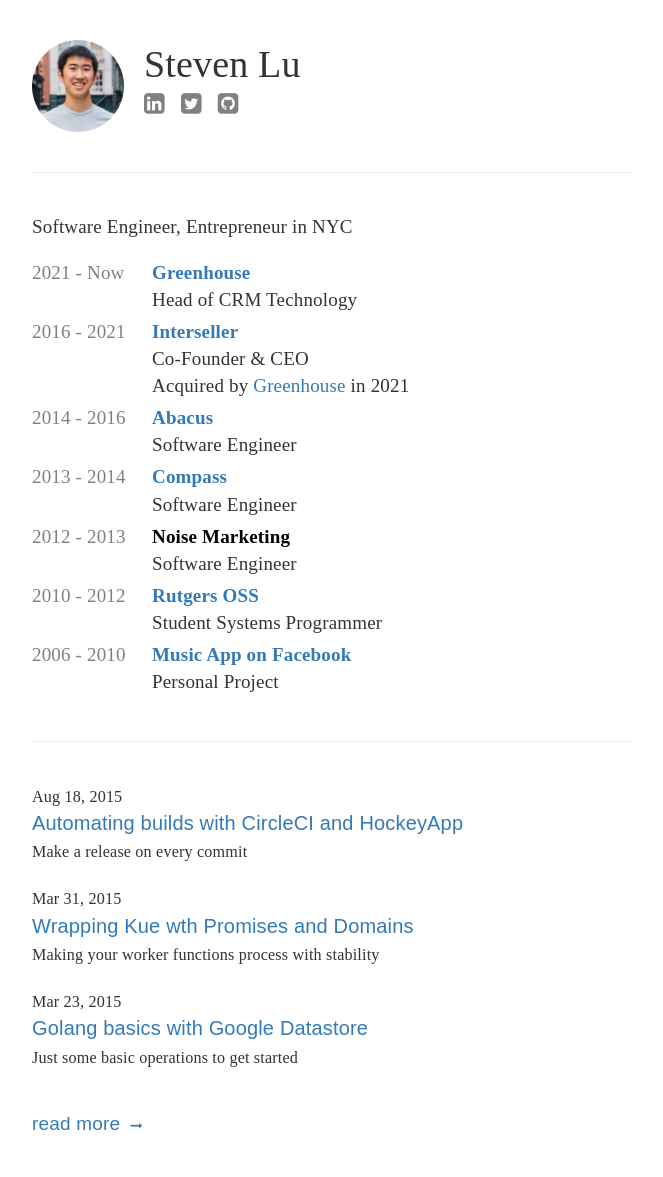
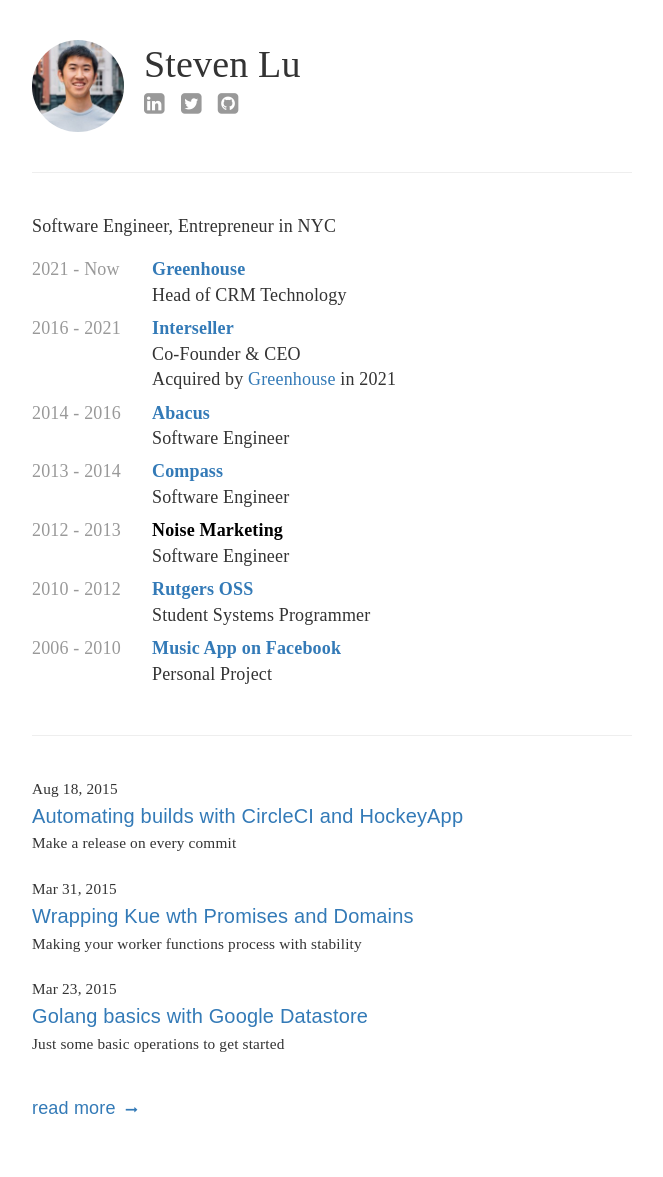
Before and after one commit to sjlu/sjlu.github.io, a Jekyll site: the page built from index.html, in a window 1280 px wide. Shown: the whole page, without its empty margins (308-971 px from the left). Built offline with Jekyll 4.4.1, drawn with Linux system fonts in a browser that asks for light colours; nearby versions of some CDN libraries.

Commit message:
Updating styling

```diff
--- a/_includes/about.md
+++ b/_includes/about.md
@@ -1,9 +1,9 @@
 Software Engineer, Entrepreneur in NYC
 
-| 2021 - Now | [Greenhouse](https://greenhouse.com)<br/>Head of CRM Technology |
-| 2016 - 2021 | [Interseller](https://www.interseller.io)<br/>Co-Founder & CEO<br/>Acquired by [Greenhouse](https://greenhouse.com) in 2021 |
-| 2014 - 2016 | [Abacus](https://abacus.com)<br/>Software Engineer |
-| 2013 - 2014 | [Compass](https://compass.com)<br/>Software Engineer |
+| 2021 - Now | [Greenhouse](https://greenhouse.com){:target="_blank"}<br/>Head of CRM Technology |
+| 2016 - 2021 | [Interseller](https://www.interseller.io){:target="_blank"}<br/>Co-Founder & CEO<br/>Acquired by [Greenhouse](https://www.greenhouse.com/blog/acquiring-interseller){:target="_blank"} in 2021 |
+| 2014 - 2016 | [Abacus](https://abacus.com){:target="_blank"}<br/>Software Engineer |
+| 2013 - 2014 | [Compass](https://compass.com){:target="_blank"}<br/>Software Engineer |
 | 2012 - 2013 | Noise Marketing<br/>Software Engineer |
-| 2010 - 2012 | [Rutgers OSS](https://oss.rutgers.edu)<br/>Student Systems Programmer |
+| 2010 - 2012 | [Rutgers OSS](https://oss.rutgers.edu){:target="_blank"}<br/>Student Systems Programmer |
 | 2006 - 2010 | [Music App on Facebook](/projects/music)<br/>Personal Project |
--- a/_layouts/default.html
+++ b/_layouts/default.html
@@ -17,6 +17,8 @@
     <link href='//maxcdn.bootstrapcdn.com/font-awesome/4.1.0/css/font-awesome.min.css' rel='stylesheet' type='text/css'>
     <link rel="stylesheet" href="{{ "/css/syntax.css" | prepend: site.baseurl }}">
     <link rel="stylesheet" href="{{ "/css/main.css" | prepend: site.baseurl }}">
+
+    <link rel="icon" type="image/jpeg" href="/images/avatar.jpg" />
   </head>
   <body>
     <div class="container">
--- a/css/main.scss
+++ b/css/main.scss
@@ -2,6 +2,10 @@
 ---
 
 // @import "bourbon/bourbon";
+
+$font-size: 18px;
+$h1-font-size: 28px;
+$color-gray: #999;
 
 // Globals
 body {
@@ -113,7 +117,7 @@
 }
 
 p {
-  font-size: 19px;
+  font-size: $font-size;
   line-height: 1.5;
   margin-bottom: 17px;
 
@@ -154,7 +158,7 @@
   }
 
   .description {
-    color: gray;
+    color: $color-gray;
     font-size: 28px;
     font-weight: 400;
   }
@@ -164,7 +168,7 @@
   }
 
   a {
-    color: gray;
+    color: $color-gray;
 
     cursor: pointer;
 
@@ -187,16 +191,18 @@
 }
 
 #about {
+  font-size: $font-size;
+
   ul {
-    font-size: 19px;
+    font-size: $font-size;
     padding-left: 2rem;
   }
 
   table {
-    font-size: 19px;
+    font-size: $font-size;
 
     td:first-child {
-      color: gray;
+      color: $color-gray;
       padding-right: 1rem;
       vertical-align: top;
       min-width: 120px;
@@ -207,12 +213,10 @@
         font-weight: 600;
         color: black;
       }
-
-      color: #333;
     }
 
     td {
-      padding-bottom: 0.5rem;
+      padding-bottom: 0.75rem;
     }
   }
 }
@@ -242,7 +246,7 @@
   .headline {
     margin: 20px 0;
 
-    font-size: 19px;
+    font-size: $font-size;
 
     .title {
       font-family: "freight-sans-pro", sans-serif;
@@ -265,12 +269,11 @@
 }
 
 .more {
-  font-size: 19px;
+  font-size: $font-size;
   font-family: "freight-sans-pro", sans-serif;
 
   i {
     font-size: 12px;
-    line-height: 19px;
     margin-left: 5px;
   }
 
@@ -287,7 +290,7 @@
     h1 {
       margin-top: 0;
       margin-bottom: 0;
-      font-size: 30px;
+      font-size: $h1-font-size;
     }
 
     h2,h3,h4,h5 {
@@ -299,20 +302,20 @@
     p {
       font-style: italic;
       font-weight: 300;
-      font-size: 19px;
+      font-size: $font-size;
 
       &.meta {
         font-family: "freight-text-pro", serif;
-        color: gray;
+        color: $color-gray;
         margin-bottom: 0;
         font-weight: 300;
-        font-size: 19px;
+        font-size: $font-size;
       }
     }
   }
 
   .post-content {
-    font-size: 19px;
+    font-size: $font-size;
     line-height: 1.5;
     margin-bottom: 17px;
 
```
